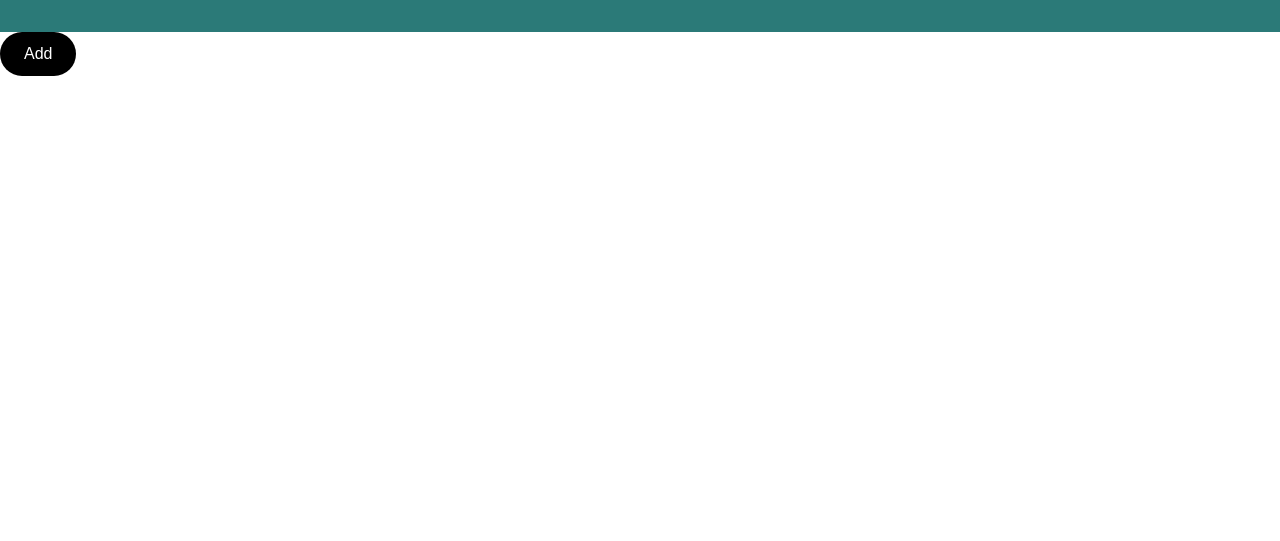
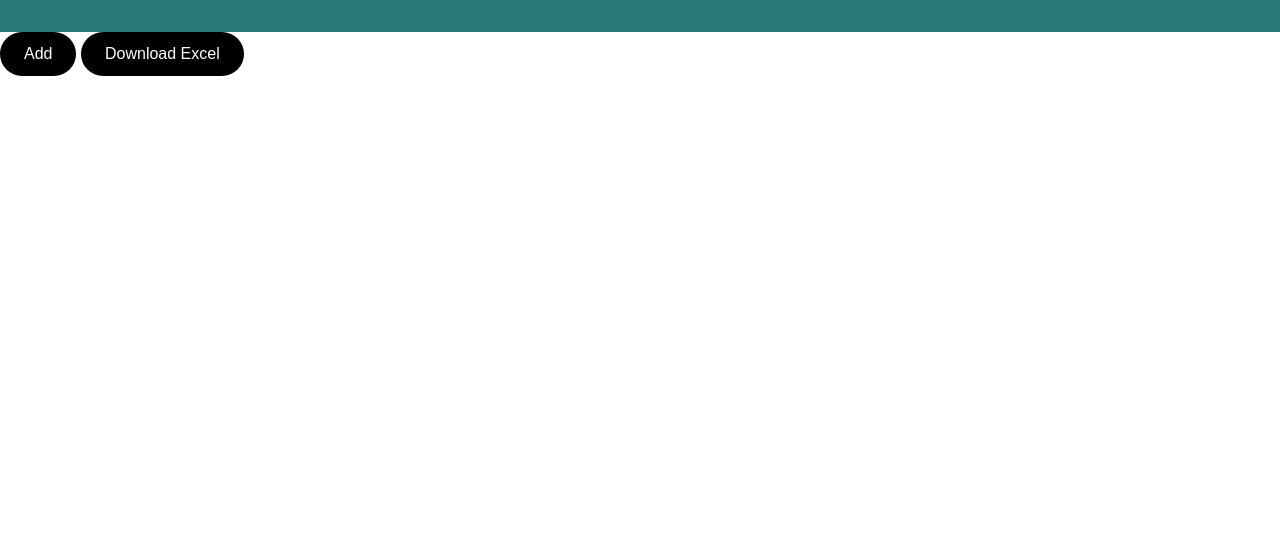
Before and after one commit to luvya29/clinic-site, a website: page dashboard.html in a window 1280 px wide. Shown: the part 259-800 px from the top of the page. Drawn offline with Linux system fonts and the light colour scheme.

Commit message:
Update dashboard.html

```diff
--- a/dashboard.html
+++ b/dashboard.html
@@ -246,5 +246,27 @@ async function addPatient() {
 }
 </script>
 
+<button onclick="download()">Download Excel</button>
+
+<script>
+async function download() {
+  const res = await fetch("https://your-render-url/patients");
+  const data = await res.json();
+
+  let csv = "Name,Treatment,Total,Paid,Balance\n";
+
+  data.forEach(p => {
+    csv += `${p.name},${p.treatment},${p.total_amount},${p.paid_amount},${p.balance}\n`;
+  });
+
+  const blob = new Blob([csv]);
+  const a = document.createElement("a");
+  a.href = URL.createObjectURL(blob);
+  a.download = "patients.csv";
+  a.click();
+}
+</script>
+
+
   </body>
 </html>
```
